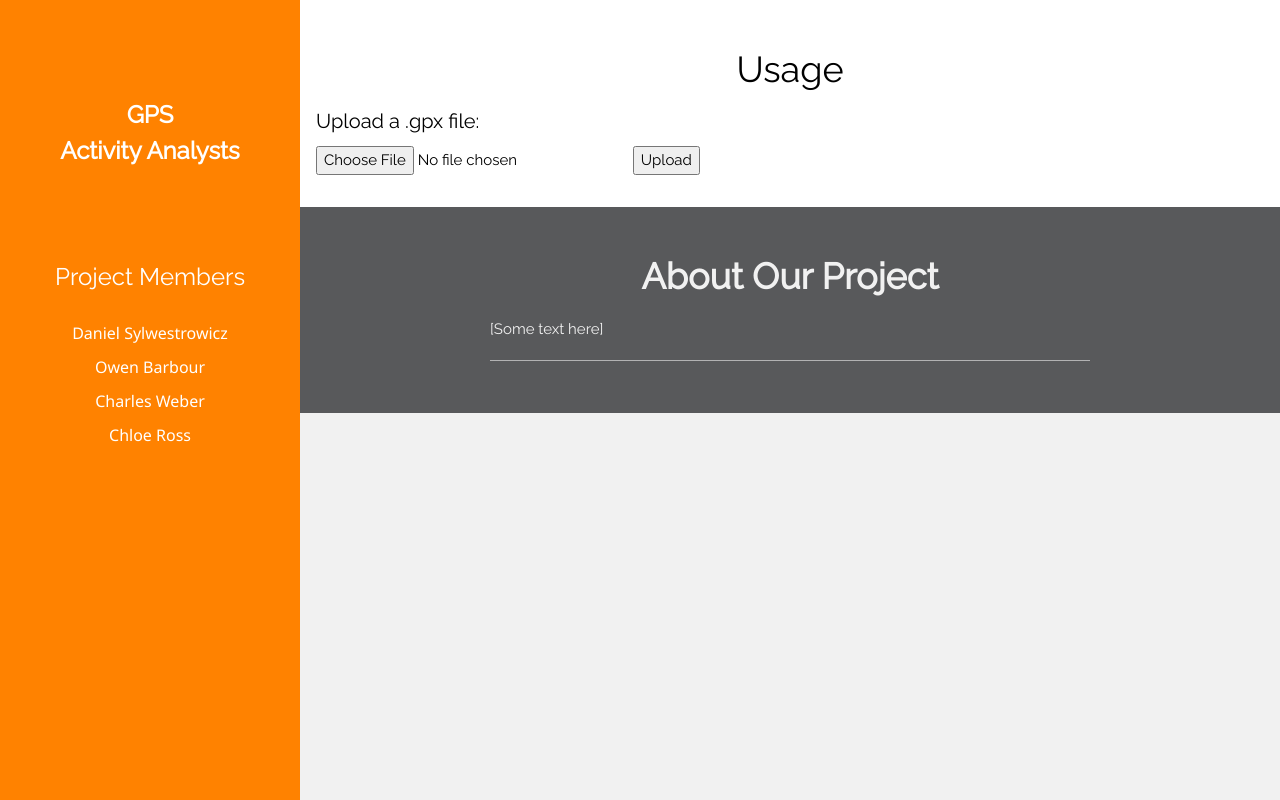
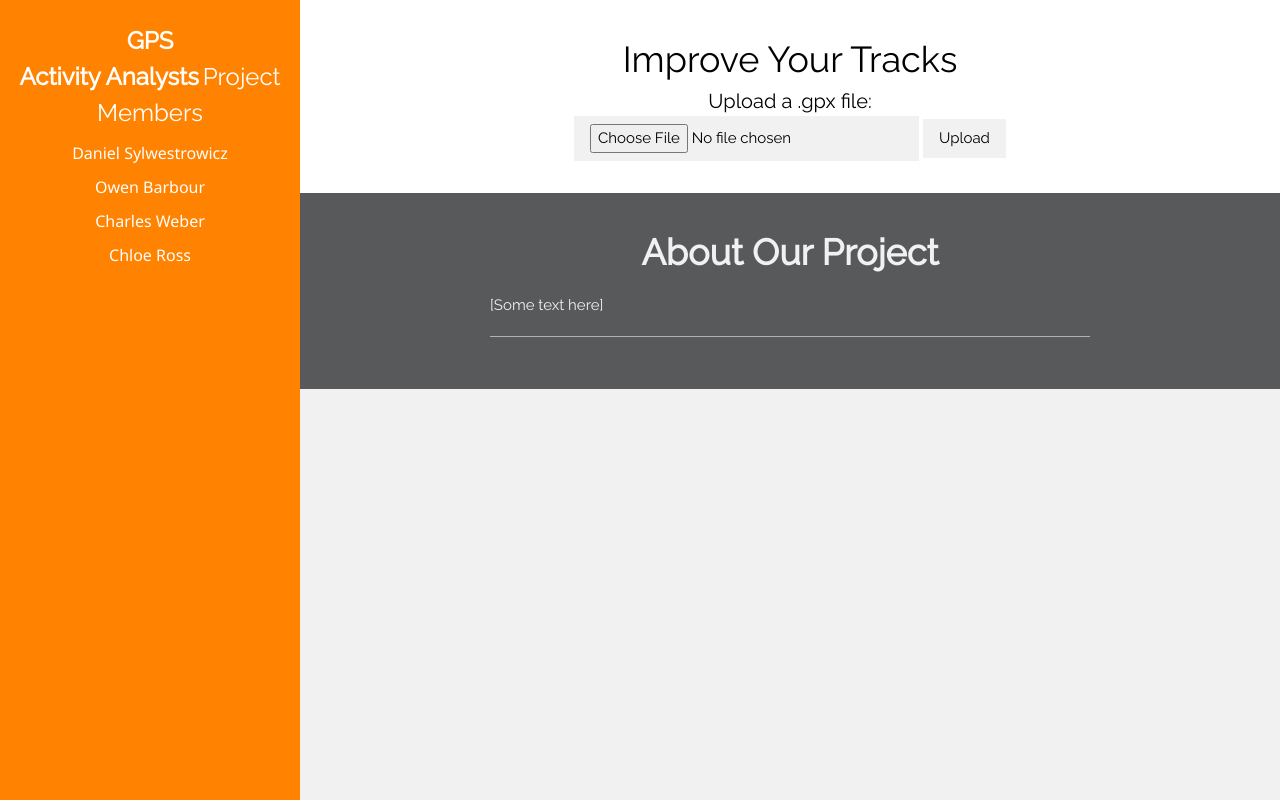
Before and after one commit to dsylwestrowicz/GPX-Tools, a Flask app: page / in a window 1280 px wide. Run offline with Flask 2, Linux system fonts and the light colour scheme.

Commit message:
Final integration with GCS and fixes before algorithm

```diff
--- a/Google_cloud/main.py
+++ b/Google_cloud/main.py
@@ -1,6 +1,6 @@
 from flask import Flask, render_template, request
 import logging
-import os
+import io, os
 import cloudstorage as gcs
 import webapp2
 from google.appengine.api import app_identity
@@ -17,16 +17,13 @@ def main():
         if file.filename == '':
             return 'No file selected.'
         if file:
-            path = '/' + os.environ.get('BUCKET_NAME',app_identity.get_default_gcs_bucket_name()) + '/input/current.gpx'
-            gcs_file = gcs.open(path,'w',content_type='application/gpx+xml')
+            inpath = '/' + os.environ.get('BUCKET_NAME',app_identity.get_default_gcs_bucket_name()) + '/input/current.gpx'
+            gcs_file = gcs.open(inpath,'w',content_type='application/gpx+xml',options={'x-goog-acl': 'public-read'})
             gcs_file.write(file.read())
             gcs_file.close()
+            # Read input/current.gpx
+            # Process
+            # Write output/current.gpx
             return render_template('index.html',fileUploaded=True)
     else:
         return render_template('index.html',fileUploaded=False)
-
-# Download
-@app.route('/download')
-def download():
-    expfile = 1 # GET FILE FROM CLOUD
-    return "DOWNLOAD FILE" #send_file(expfile, mimetype='application/gpx+xml', as_attachment=True, attachment_filename='GPSActivity')
--- /dev/null
+++ b/Google_cloud/static/style.css
@@ -0,0 +1,14 @@
+body, h1, h2, h3, h4, h5 {
+    font-family: "Raleway", sans-serif;
+    display: inline;
+}
+
+.w3-third img {
+    margin-bottom: -6px;
+    opacity: 0.8;
+    cursor: pointer;
+}
+
+.w3-third img:hover {
+    opacity: 1;
+}
--- a/Google_cloud/templates/index.html
+++ b/Google_cloud/templates/index.html
@@ -5,21 +5,7 @@
 <meta name="viewport" content="width=device-width, initial-scale=1">
 <link rel="stylesheet" href="https://www.w3schools.com/w3css/4/w3.css">
 <link rel="stylesheet" href="https://fonts.googleapis.com/css?family=Raleway">
-<style>
-    body, h1, h2, h3, h4, h5 {
-        font-family: "Raleway", sans-serif
-    }
-
-    .w3-third img {
-        margin-bottom: -6px;
-        opacity: 0.8;
-        cursor: pointer
-    }
-
-        .w3-third img:hover {
-            opacity: 1
-        }
-</style>
+<link rel="stylesheet" href="{{ url_for('static', filename='style.css') }}">
 <body class="w3-light-grey w3-content" style="max-width:1600px">
 
     <!-- Sidebar/menu -->
@@ -57,19 +43,24 @@
         <!-- HOME section -->
         <div class="w3-container w3-white w3-padding-32" id="home">
             <div class="w3-center">
-                <h1>Usage</h1>
+                <h1>Improve Your Tracks</h1>
             </div>
             {% if not fileUploaded %}
+            <div class="w3-center">
                 <h4>Upload a .gpx file:</h4>
                 <form method="post" enctype="multipart/form-data">
-                <input type="file" name="file">
-                <input type="submit" value="Upload">
+                    <input type="file" name="file" class="w3-button w3-light-grey">
+                    <input type="submit" value="Upload" class="w3-button w3-light-grey">
                 </form>
+            </div>
             {% else %}
+            <div class="w3-center">
                 <h4>
                     Download processed .gpx file:
-                <span> <button onclick="location.href='download'" target="_blank" class="w3-button w3-light-grey w3-padding-small w3-margin-top w3-margin-bottom">Download</button> </span>
                 </h4>
+                <button onclick="location.href='https://storage.googleapis.com/linen-mason-217917.appspot.com/input/current.gpx'"
+                        target="_blank" class="w3-button w3-light-grey">Download</button>
+            </div>
             {% endif %}
         </div>
 
```
Also changed, not shown: Google_cloud/app.yaml (line endings or trailing spaces), 1 other file. Lines whose indentation alone changed are shown as unchanged.
